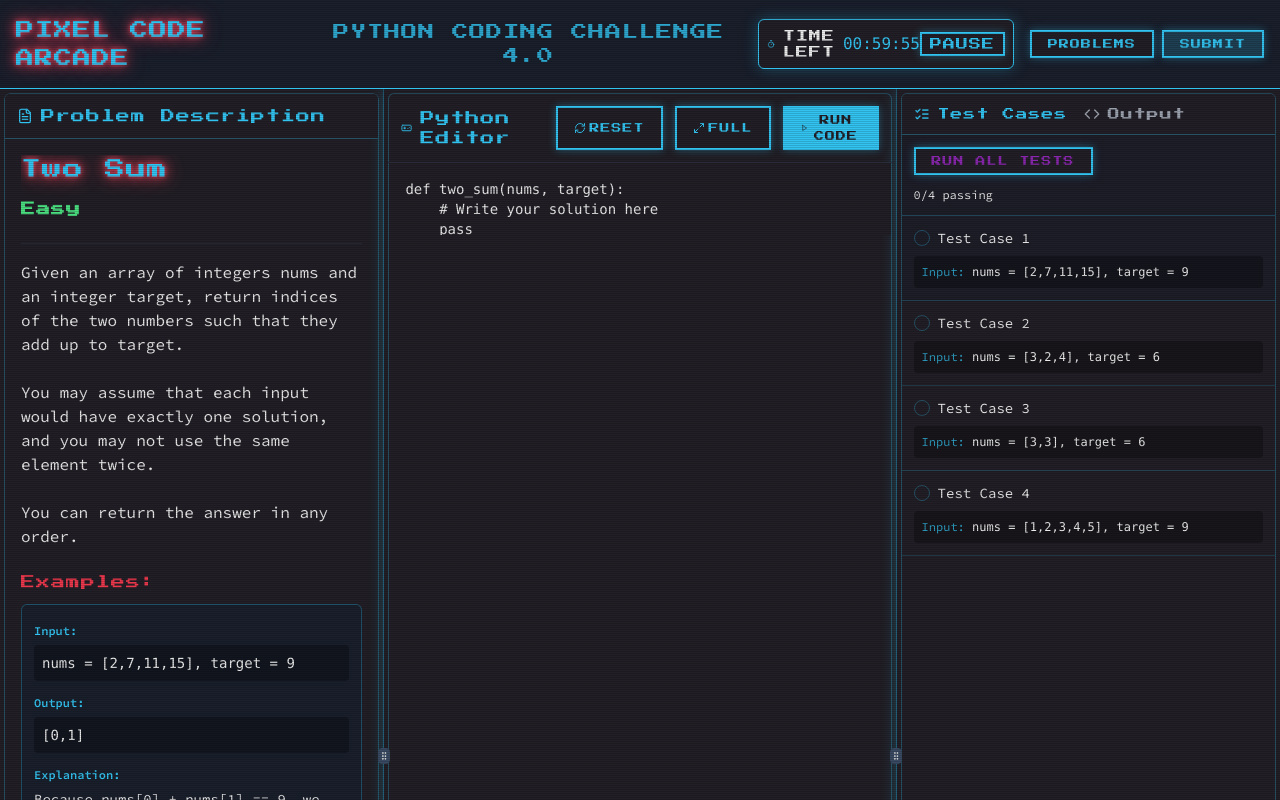
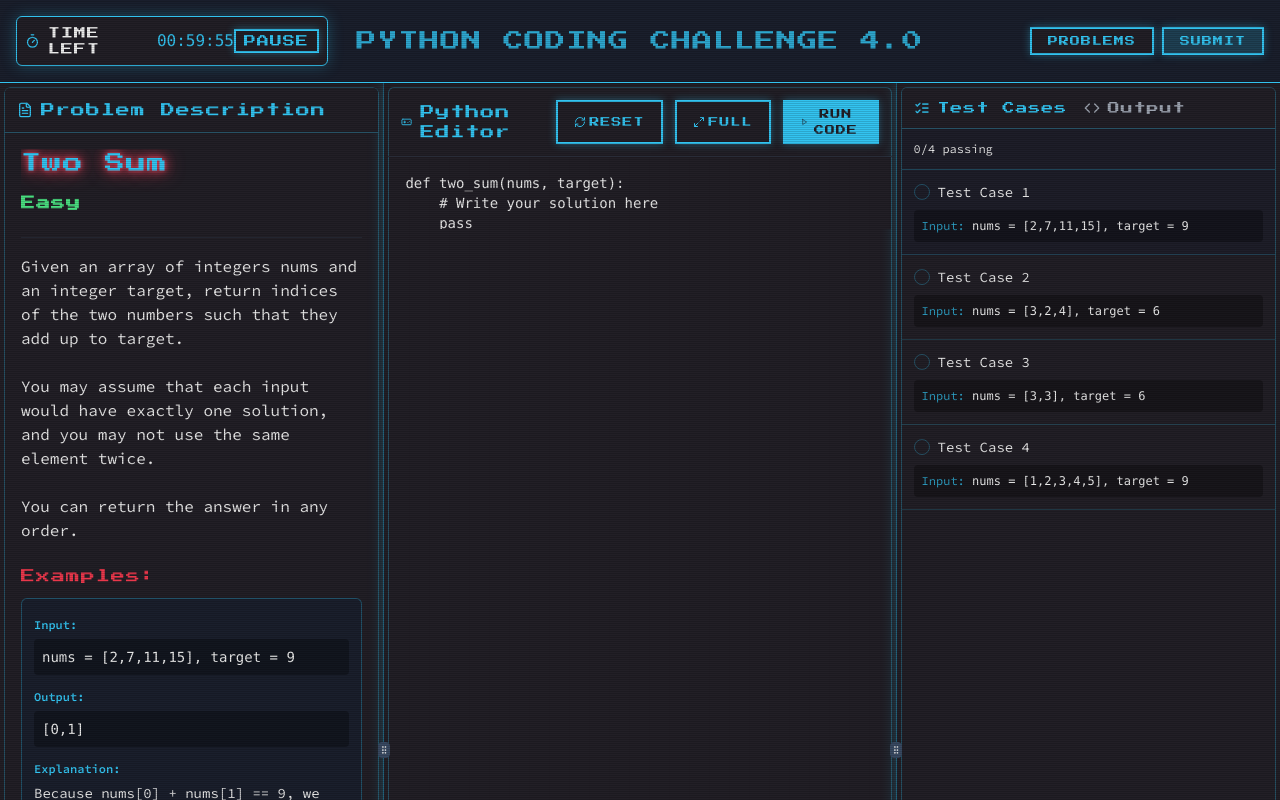
Before and after one commit to Hitarth2510/pixel-code-arcade, a React (Vite) app: page /ide in a window 1280 px wide. Shown: the top 800 px of the page. Built offline with nearby package versions, Linux system fonts and the light colour scheme.

Commit message:
Refactor: Update IDE and UI elements
- Replaced "Pixel Code Arcade" with "Python Coding Challenge 4.0" across the application.
- Removed the "Run All Test Cases" button from the IDE page.
- Improved the visual appeal of the IDE and other UI elements.

```diff
--- a/src/components/TestCases.tsx
+++ b/src/components/TestCases.tsx
@@ -60,14 +60,7 @@ const TestCases: React.FC<TestCasesProps> = ({
       {activeTab === 'testcases' && (
         <div className="flex flex-col h-full">
           <div className="p-3 border-b border-arcade-neon/30 bg-arcade-dark/50">
-            <button
-              className="pixel-button text-[10px] py-1 arcade-font text-arcade-purple hover:text-arcade-pink"
-              onClick={onRunAllTestCases}
-            >
-              Run All Tests
-            </button>
-
-            <div className="mt-3 text-xs">
+            <div className="text-xs">
               <span className="text-arcade-text">
                 {passedCount}/{totalCount} passing
               </span>
--- a/src/pages/IDE.tsx
+++ b/src/pages/IDE.tsx
@@ -1,4 +1,3 @@
-
 import React, { useState } from 'react';
 import { toast } from "sonner";
 import { useNavigate } from "react-router-dom";
@@ -202,13 +201,14 @@ const IDEPage: React.FC = () => {
       {/* Scanlines effect */}
       <div className="scanlines absolute inset-0 pointer-events-none"></div>
 
-      <header className="border-b border-arcade-neon flex items-center justify-between p-4">
-        <h1 className="arcade-font text-lg text-arcade-neon animate-glow">PIXEL CODE ARCADE</h1>
-        <h2 className="arcade-font text-center text-arcade-neon animate-pulse">PYTHON CODING CHALLENGE 4.0</h2>
-        <div className="flex-1 mx-4">
+      <header className="border-b border-arcade-neon flex items-center p-4">
+        <div className="w-1/4">
           <Timer initialTime={3600} onTimeEnd={handleTimeEnd} />
         </div>
-        <div className="flex space-x-2">
+        <h1 className="arcade-font text-xl text-center text-arcade-neon animate-pulse flex-1">
+          PYTHON CODING CHALLENGE 4.0
+        </h1>
+        <div className="w-1/4 flex justify-end space-x-2">
           <button
             className="pixel-button text-[10px] py-1"
             onClick={() => setShowProblems(true)}
--- a/src/pages/Index.tsx
+++ b/src/pages/Index.tsx
@@ -40,7 +40,7 @@ const Index = () => {
         </div>
 
         <h1 className="text-4xl md:text-5xl font-bold mb-6 arcade-font text-arcade-neon animate-glow">
-          PIXEL CODE ARCADE
+          PYTHON CODING CHALLENGE 4.0
         </h1>
 
         <p className="text-xl mb-8 max-w-2xl mx-auto text-arcade-text">
@@ -72,7 +72,7 @@ const Index = () => {
               className="pixel-button mt-2"
               disabled={isSubmitting}
             >
-              {isSubmitting ? "VERIFYING..." : "UNLOCK ARCADE"}
+              {isSubmitting ? "VERIFYING..." : "UNLOCK CHALLENGE"}
             </button>
           </div>
         </form>
```
